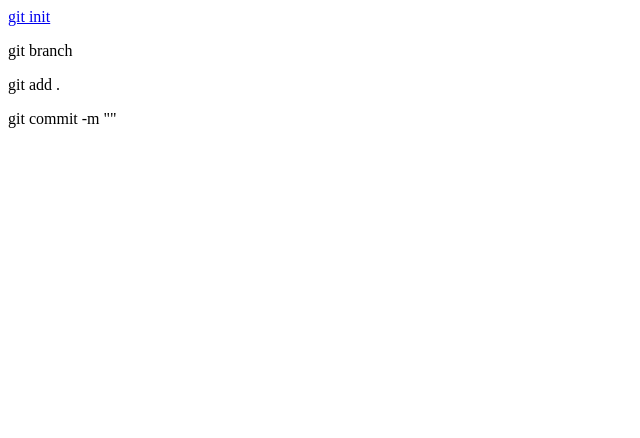
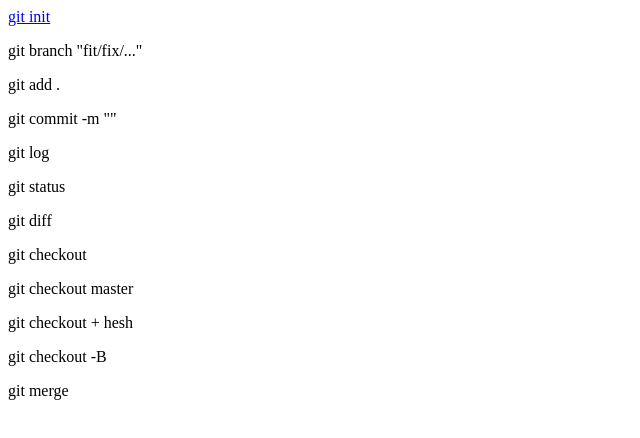
Before and after one commit to Artem-Shot/gitTestCommand, a plain HTML site: page index.html in a window 1280 px wide. Shown: the whole page, without its empty margins (0-640 px from the left). Drawn offline with Linux system fonts and the light colour scheme.

Commit message:
add new command

```diff
--- a/index.html
+++ b/index.html
@@ -11,10 +11,17 @@
     </header>
     <main>
         <a href="gallery.html">git init</a>
-        <p>git branch</p>
+        <p>git branch "fit/fix/..."</p>
         <p>git add . </p>
         <p>git commit -m ""</p>
-        <p></p>
+        <p>git log</p>
+        <p>git status</p>
+        <p>git diff</p>
+        <p>git checkout</p>
+        <p>git checkout master</p>
+        <p>git checkout + hesh</p>
+        <p>git checkout -B</p>
+        <p>git merge</p>
         <p></p>
         <p></p>
         <p></p>
```
